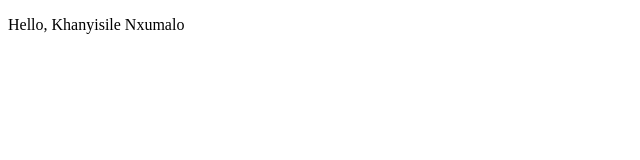
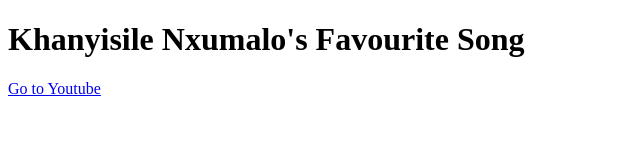
Before and after one commit to KhanyisileNxumalo8/my-first-website, a plain HTML site: page Index.html in a window 1280 px wide. Shown: the whole page, without its empty margins (0-640 px from the left). Drawn offline with Linux system fonts and the light colour scheme.

Commit message:
Add files via upload

```diff
--- a/Index.html
+++ b/Index.html
@@ -4,12 +4,16 @@
     <meta charset="UTF-8">
     <meta name="viewport" content="width=device-width, initial-scale=1.0">
 
-    <title>My First Website</title>
-
+    <title>My Favourite Song</title>
+<H1>Khanyisile Nxumalo's Favourite Song</H1>
 </head>
 <body>
 
-    <p>Hello, Khanyisile Nxumalo</p>
+
+    <P>
+        <a href="https://www.youtube.com/watch?v=B9K_V-UVOQE"> Go to Youtube</a>
+
+    </P>
 
 </body>
 </html>
```
